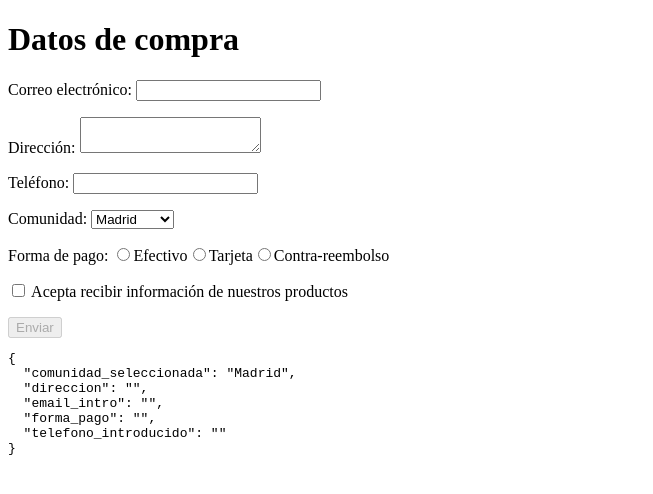
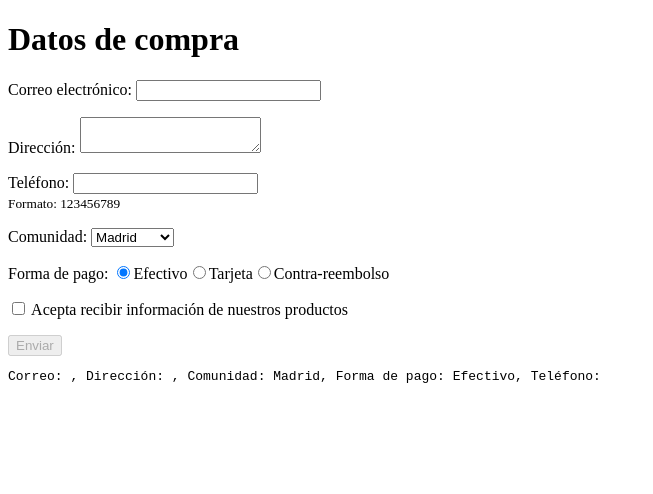
Before and after one commit to RicardoMorenoVentas/Proyecto_13042023, an Angular app: page / in a window 1280 px wide. Shown: the top 494 px of the page, without its empty margins (0-653 px from the left). Built offline with nearby package versions, Linux system fonts and the light colour scheme.

Commit message:
Eliminado form y uso de 2WayBinding

```diff
--- a/src/app/formulario-compra/formulario-compra.component.html
+++ b/src/app/formulario-compra/formulario-compra.component.html
@@ -1,22 +1,20 @@
 <h1>Datos de compra</h1>
-<form [formGroup]="form">
-  <p>Correo electrónico: <input type="email" formControlName="email_intro"></p>
-  <p>Dirección: <textarea formControlName="direccion"></textarea></p>
-  <p>Teléfono: <input type="tel" formControlName="telefono_introducido"></p>
-  <p>Comunidad: <select formControlName="comunidad_seleccionada">
+  <p>Correo electrónico: <input type="email" [(ngModel)]="email_intro" pattern="[a-zA-Z0-9]+\.[a-zA-Z0-9]+@softtek\.com"></p>
+  <p>Dirección: <textarea [(ngModel)]="direccion"></textarea></p>
+  <p>Teléfono: <input type="tel" [(ngModel)]="telefono_introducido" pattern="[0-9]{9}"><br><small>Formato: 123456789</small></p>
+  <p>Comunidad: <select [(ngModel)]="comunidad_seleccionada">
       <option value="Madrid">Madrid</option>
       <option value="Valencia">Valencia</option>
       <option value="Barcelona">Barcelona</option>
   </select></p>
   <p>Forma de pago:
-    <input type="radio" formControlName="forma_pago" value="Efectivo">
+    <input type="radio" [(ngModel)]="forma_pago" value="Efectivo">
     <label for="Efectivo">Efectivo</label>
-    <input type="radio" formControlName="forma_pago" value="Tarjeta">
+    <input type="radio" [(ngModel)]="forma_pago" value="Tarjeta">
     <label for="Tarjeta">Tarjeta</label>
-    <input type="radio" formControlName="forma_pago" value="Contra-reembolso">
+    <input type="radio" [(ngModel)]="forma_pago" value="Contra-reembolso">
     <label for="Contra-reembolso">Contra-reembolso</label>
   </p>
   <p><input type="checkbox" (change)="changeBool()"  [checked]="aceptado"> Acepta recibir información de nuestros productos</p>
   <button type="submit" [disabled]="!aceptado">Enviar</button>
-</form>
-<pre>{{form.value | json}}</pre>
+<pre>Correo: {{email_intro}}, Dirección: {{direccion}}, Comunidad: {{comunidad_seleccionada}}, Forma de pago: {{forma_pago}}, Teléfono: {{telefono_introducido}}</pre>
--- a/src/app/formulario-compra/formulario-compra.component.ts
+++ b/src/app/formulario-compra/formulario-compra.component.ts
@@ -1,5 +1,4 @@
 import { Component } from '@angular/core';
-import {FormBuilder, FormGroup} from '@angular/forms';
 
 @Component({
   selector: 'app-formulario-compra',
@@ -8,20 +7,61 @@ import {FormBuilder, FormGroup} from '@angular/forms';
 })
 export class FormularioCompraComponent {
 
-  form: FormGroup = this.fb.group({
-    comunidad_seleccionada : "Madrid",
-    direccion: "",
-    email_intro: "",
-    forma_pago: "",
-    telefono_introducido: ""
-  });
+  // Atributos
+  private _comunidad_seleccionada: string = "Madrid";
+  private _direccion: string = "";
+  private _email_intro: string = "";
+  private _forma_pago: string = "Efectivo";
+  private _telefono_introducido: string = "";
+  private _aceptado: boolean = false;
 
-  aceptado:boolean = false;
+  constructor(){}
 
-  changeBool(a:void) : void{
-    this.aceptado = !this.aceptado;
+  // Getters & Setters
+  public get comunidad_seleccionada(): string {
+    return this._comunidad_seleccionada;
+  }
+  public set comunidad_seleccionada(value: string) {
+    this._comunidad_seleccionada = value;
   }
 
-  constructor(private fb: FormBuilder){}
+  public get direccion(): string {
+    return this._direccion;
+  }
+  public set direccion(value: string) {
+    this._direccion = value;
+  }
 
+  public get email_intro(): string {
+    return this._email_intro;
+  }
+  public set email_intro(value: string) {
+    this._email_intro = value;
+  }
+
+  public get forma_pago(): string {
+    return this._forma_pago;
+  }
+  public set forma_pago(value: string) {
+    this._forma_pago = value;
+  }
+
+  public get telefono_introducido(): string {
+    return this._telefono_introducido;
+  }
+  public set telefono_introducido(value: string) {
+    this._telefono_introducido = value;
+  }
+
+  public get aceptado(): boolean {
+    return this._aceptado;
+  }
+  public set aceptado(value: boolean) {
+    this._aceptado = value;
+  }
+
+  // Métodos
+  changeBool(a:void) : void{
+    this._aceptado = !this._aceptado;
+  }
 }
```
